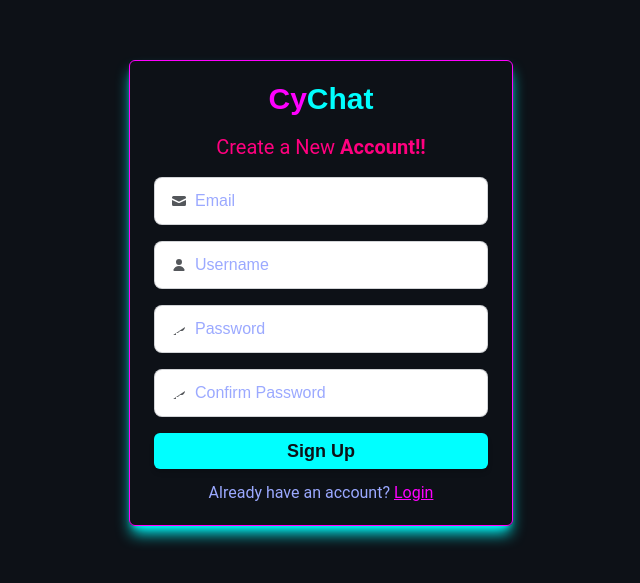
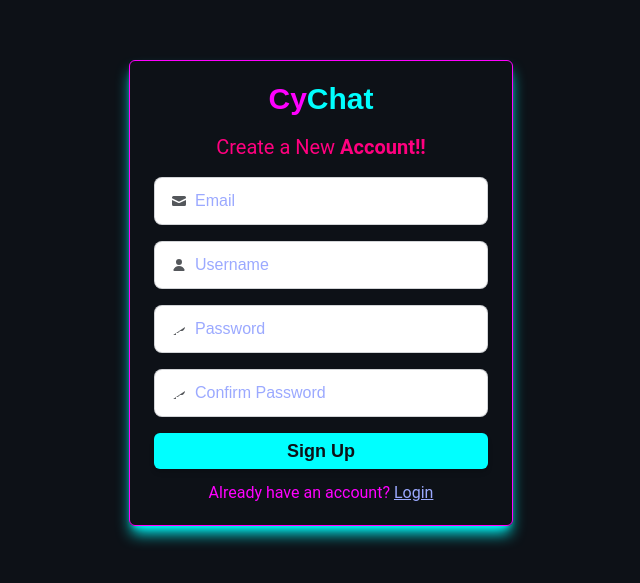
Before and after one commit to AS2409/ChatApp, a React (Vite) app in the folder frontend/: page /signup in a window 1280 px wide. Shown: the part 107-690 px from the top of the page, without its empty margins (319-959 px from the left). Built offline with nearby package versions, Linux system fonts and the light colour scheme.

Commit message:
signup.jsx edit

```diff
--- a/frontend/src/components/Signup.jsx
+++ b/frontend/src/components/Signup.jsx
@@ -98,12 +98,12 @@ function Signup() {
             <input
               type="submit"
               value="Sign Up"
-              className="text-cyberNavy bg-neonCyan w-full font-montserrat rounded-md py-1 cursor-pointer hover:bg-neonMagenta font-bold text-lg scale-100 neon-font shadow-md hover:shadow-cyberPink transition duration-300 ease-in-out hover:scale-105"
+              className="text-cyberNavy bg-neonCyan w-full font-montserrat rounded-md py-1 cursor-pointer hover:bg-neonMagenta font-bold text-lg scale-100 neon-font shadow-md hover:shadow-neonCyan transition duration-300 ease-in-out hover:scale-105"
             />
 
-            <p className="text-lavenderBlue font-roboto pt-1">
+            <p className="text-neonMagenta font-roboto pt-1">
               Already have an account?{" "}
-              <span className="text-neonMagenta underline cursor-pointer">
+              <span className="text-lavenderBlue underline cursor-pointer">
                 Login
               </span>
             </p>
```
